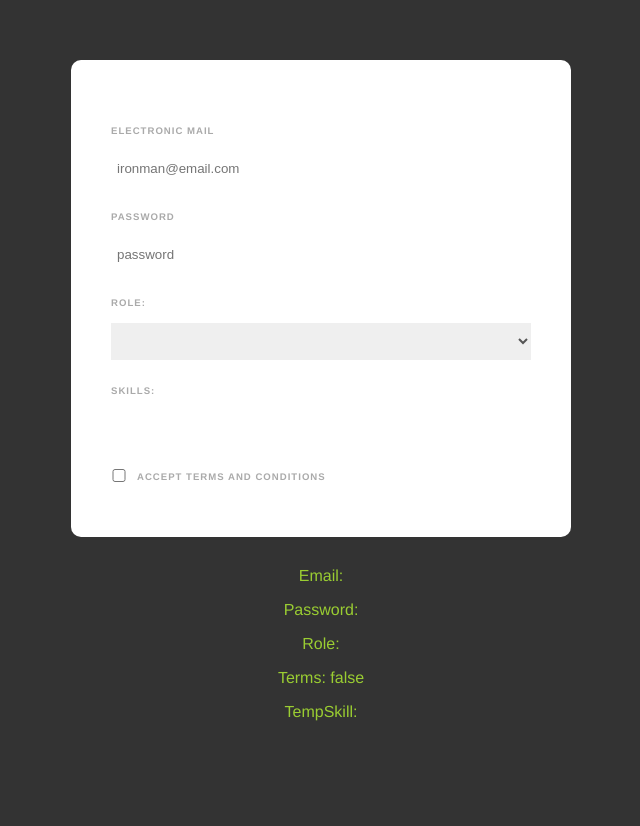
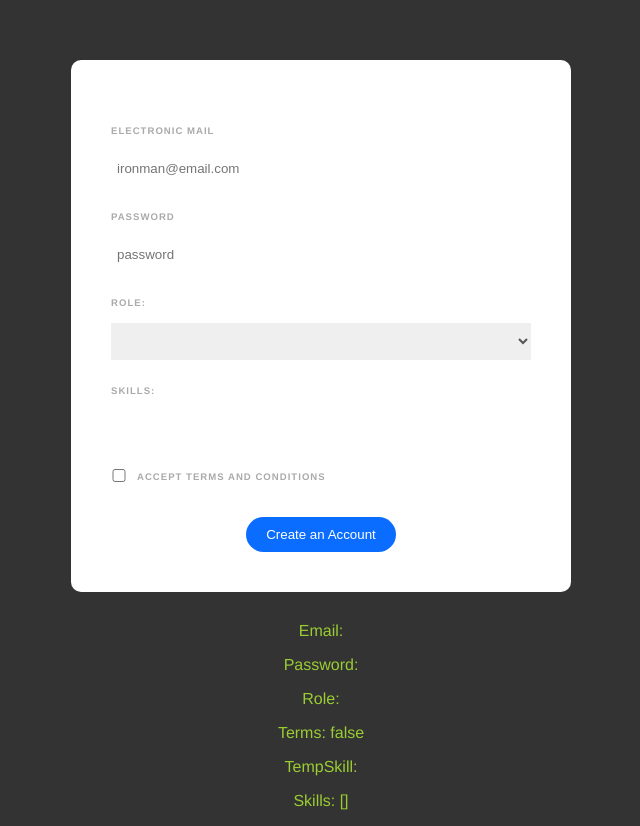
Before and after one commit to anthonygilbertt/vue-form, a Vue app: page / in a window 1280 px wide. Shown: the whole page, without its empty margins (319-959 px from the left). Before the commit the page ends 800 px from the top, so only its background shows below. Built offline with nearby package versions, Linux system fonts and the light colour scheme.

Commit message:
Added a submit button and logged all data to console

```diff
--- a/src/components/SignupForm.vue
+++ b/src/components/SignupForm.vue
@@ -1,10 +1,11 @@
 <template>
-  <form >
+  <form @submit.prevent="handleSubmit">
   <label for="email">Electronic Mail</label>
   <input type="email" required placeholder="ironman@email.com" v-model="email">
 
   <label for="password">password</label>
   <input type="password" required placeholder="password" v-model="password">
+  <div v-if="passwordError" class="error">{{ passwordError }}</div>
 
   <label for="">Role:</label>
   <select v-model="role">
@@ -15,11 +16,17 @@
   <label for="">Skills:</label>
   <!-- <input type="text" name="" id="" v-model="tempSkill" @keyup.alt="addSkill"> -->
   <input type="text" name="" id="" v-model="tempSkill" @keyup="addSkill">
-  <div v-for="skill in skills" :key="skill" class="pill">{{ skill }}</div>
+  <div v-for="skill in skills" :key="skill" class="pill">
+    <span @click="deleteSkill(skill)">{{ skill }}  X</span>
+  </div>
 
   <div class="terms">
     <input type="checkbox" required v-model="terms">
     <label for="">Accept terms and conditions</label>
+  </div>
+
+  <div class="submit">
+    <button>Create an Account</button>
   </div>
 
 
@@ -45,6 +52,7 @@
   <p>Role: {{ role }}</p>
   <p>Terms: {{ terms }}</p>
   <p>TempSkill: {{ tempSkill }}</p>
+  <p>Skills: {{ skills }}</p>
 <!--
   <p>Names: {{ names }}</p>
 -->
@@ -60,22 +68,44 @@
             terms: false,
              // names: []
              tempSkill: '',
-             skills: []
+             skills: [],
+             passwordError: ''
         }
     },
     methods: {
-        // TODO
-        //-----
-        // Remove the comma's from the list
+        //              TODO
+        //-----------------------------------
+        // []  Click to delete item from array
+        // []  Remove the comma's from the list
 
         addSkill(e) {
-            console.log(e.key);
+            // console.log(e.key);
             if(e.key === ',' && this.tempSkill) {
                 if(!this.skills.includes(this.tempSkill)) {
                     this.skills.push(this.tempSkill)
                 }
                 this.tempSkill = ''
             }
+        },
+        deleteSkill(skill) {
+            this.skills = this.skills.filter((item) => {
+                return skill !== item
+            })
+            // console.log(this.skills);
+        },
+        handleSubmit() {
+            // validate pwd
+            this.passwordError = this.password.length > 5 ?
+             '' : 'Password must be at least 6 characters long';
+
+            if(!this.passwordError) {
+                console.log('email: ', this.email);
+                console.log('password: ',this.password);
+                console.log('role: ', this.role);
+                console.log('skills: ', this.skills);
+                console.log('terms accepted: ', this.terms);
+            }
+
         }
     }
 }
@@ -118,5 +148,35 @@
     position: relative;
     top: 2px;
 }
+.pill {
+    display: inline-block;
+    margin: 20px 10px 0 0;
+    padding: 6px 12px;
+    background: #eee;
+    border-radius: 20px;
+    font-size: 12px;
+    letter-spacing: 1px;
+    font-weight: bold;
+    color: #777;
+    cursor: pointer;
+}
+button {
+    background: #0b6dff;
+    border: 0;
+    padding: 10px 20px;
+    margin-top: 20px;
+    color: white;
+    border-radius: 20px;
+    cursor: pointer;
+}
+.submit {
+    text-align: center;
+}
+.error {
+    color: #ff0062;
+    margin-top: 10px;
+    font-size: 0.8em;
+    font-weight: bold;
+}
 
 </style>
```
